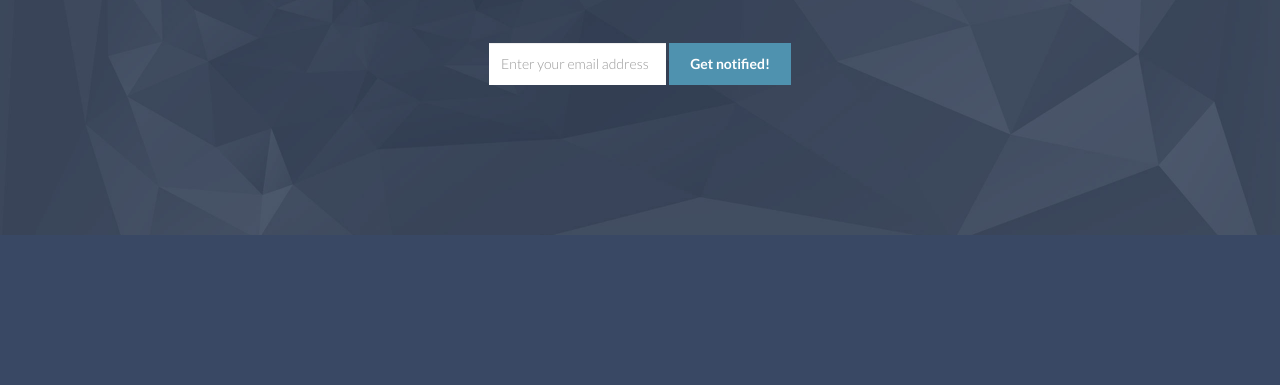
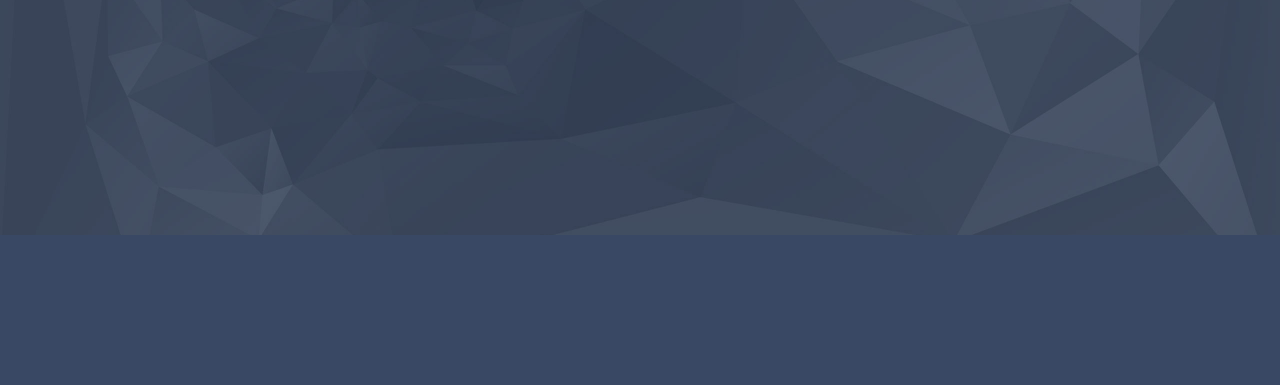
Before and after one commit to nikitapetrov/nikitapetrov.github.io, a plain HTML site: page index.html in a window 1280 px wide. Shown: the part 415-800 px from the top of the page. Drawn offline with nearby package versions, Linux system fonts and the light colour scheme.

Commit message:
Doorway of Paradise

```diff
--- a/index.html
+++ b/index.html
@@ -33,12 +33,12 @@
 					<h1>Sullivan County Tribune</h1>
 					<h2 class="subtitle">After many years of faithful service Sullivan County Tribune has ceased print publication, but stayed tune for our next iteration.</h2>
 					<div id="countdown"></div>
-					<form class="form-inline signup" role="form">
+					<!--<form class="form-inline signup" role="form">
 					  <div class="form-group">
 					    <input type="email" class="form-control" id="exampleInputEmail1" placeholder="Enter your email address">
 					  </div>
 					  <button type="submit" class="btn btn-theme">Get notified!</button>
-					</form>
+					</form>-->
 
 				</div>
 
```
